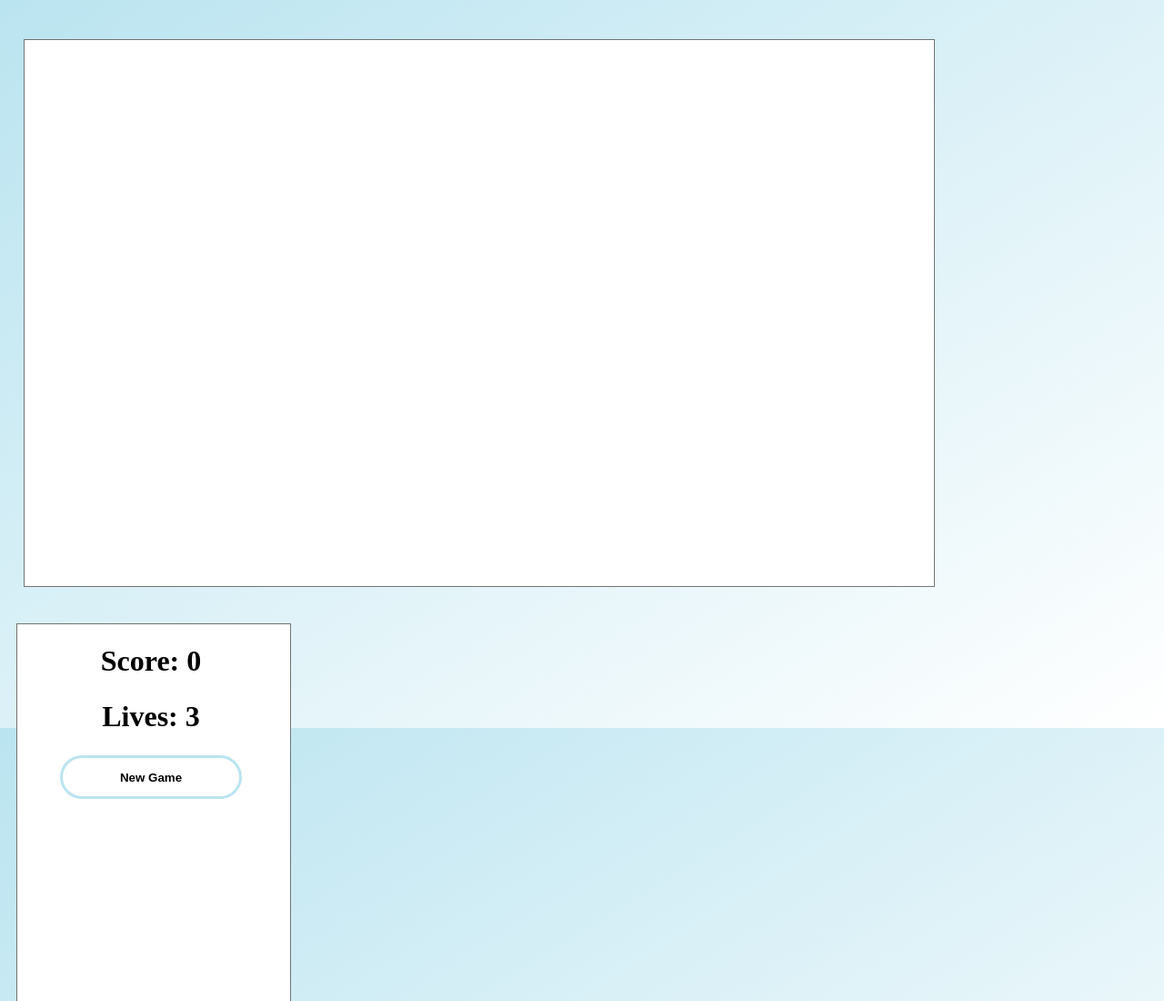
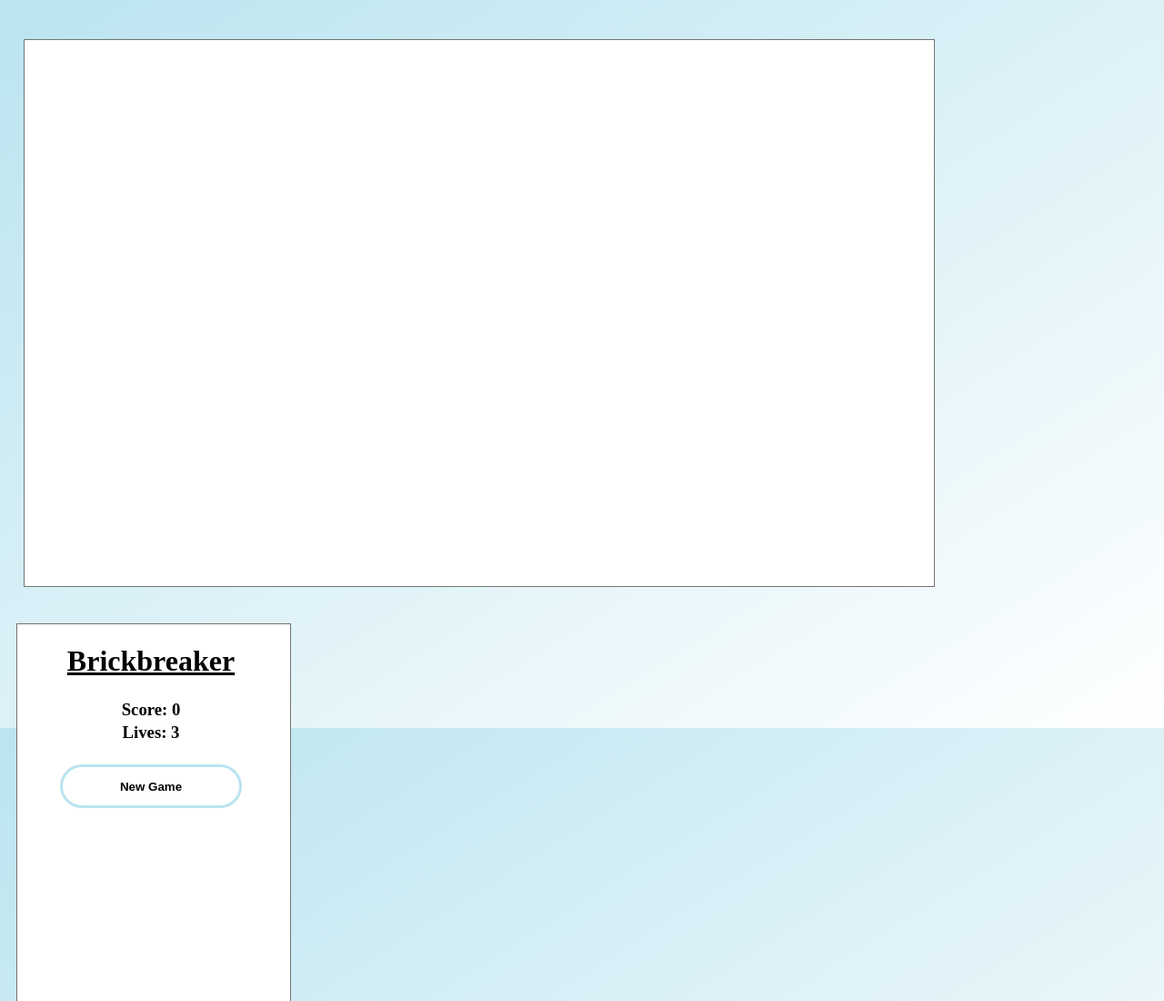
Before and after one commit to jdhanju/brick-breaker, a plain HTML site: page index.html in a window 1280 px wide. Shown: the top 1100 px of the page at 91% size. Drawn offline with Linux system fonts and the light colour scheme.

Commit message:
Added files via upload

```diff
--- a/index.html
+++ b/index.html
@@ -12,8 +12,9 @@
 		<canvas id="theCanvas" width=1000 height=600></canvas>
 		<div id="extraData"><br>
 			<div id="innerBox">
-				<h1 id="score">Score: 0</h1><br>
-				<h1 id="lives">Lives: 3</h1><br>
+				<h1 id="title"><u>Brickbreaker</u></h1><br/>
+				<h3 id="score">Score: 0</h3>
+				<h3 id="lives">Lives: 3</h3><br/>
 				<button id="newGame" type="button">New Game</button>
 
 				<p class="bottom">Copyright &copy; 2016 <br/> Calvin, Derek, Jaiveer<br/><br/>
```
